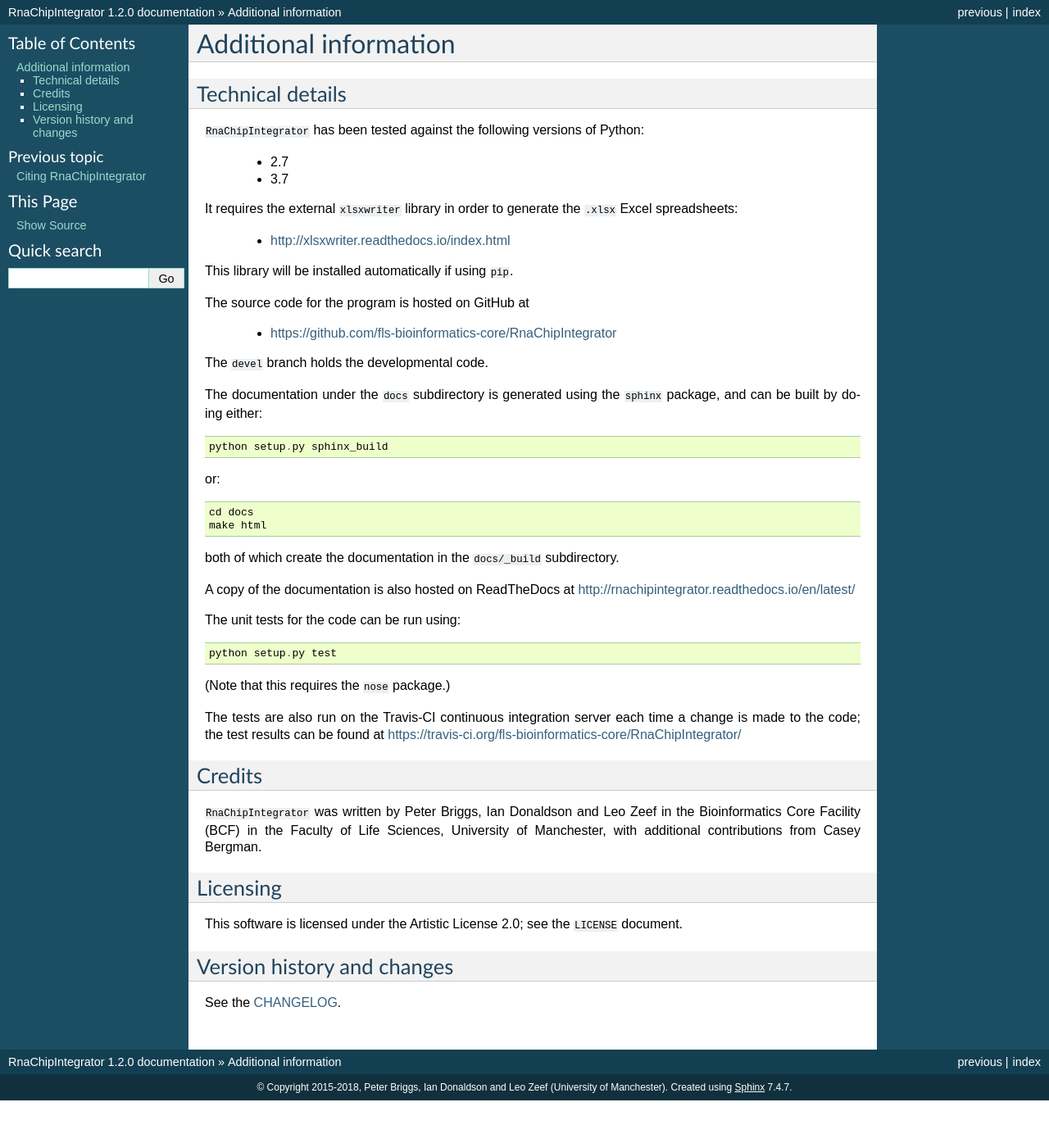
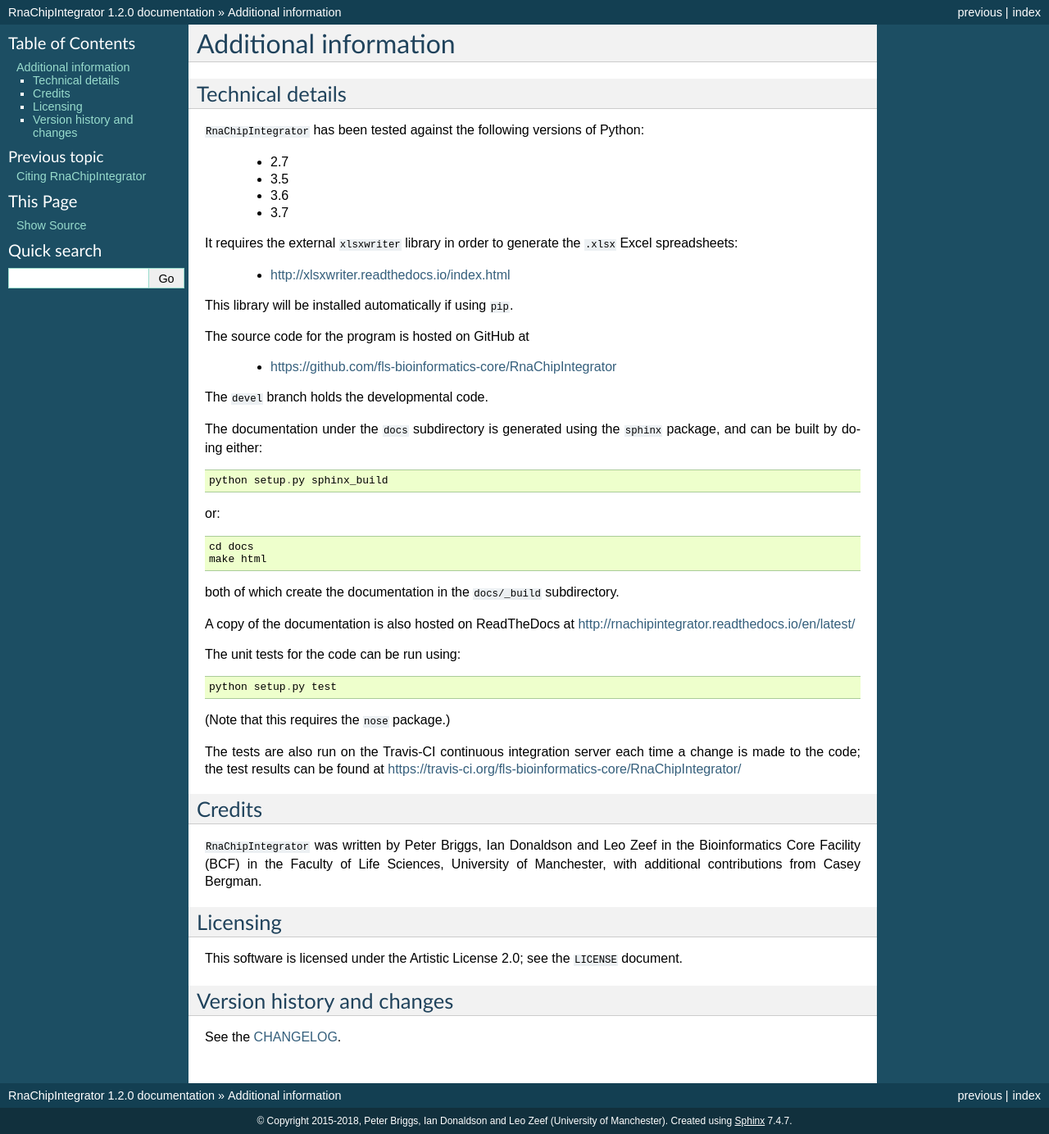
Before and after one commit to fls-bioinformatics-core/RnaChipIntegrator, a Sphinx documentation site: the page built from docs/additional_info.rst, in a window 1280 px wide. Shown: the whole page at 82% size. Built offline with Sphinx 7.4.7, drawn with Linux system fonts in a browser that asks for light colours; before the commit the page ends 1343 px from its top, so only the background shows below that.

Commit message:
Update setup.py and documentation to add Python 3.5 and 3.6 as supported versions.

```diff
--- a/docs/additional_info.rst
+++ b/docs/additional_info.rst
@@ -10,6 +10,8 @@
 Python:
 
  * 2.7
+ * 3.5
+ * 3.6
  * 3.7
 
 It requires the external ``xlsxwriter`` library in order to generate the
--- a/setup.py
+++ b/setup.py
@@ -50,6 +50,8 @@
         "Programming Language :: Python :: 2",
         'Programming Language :: Python :: 2.7',
         "Programming Language :: Python :: 3",
+        'Programming Language :: Python :: 3.5',
+        'Programming Language :: Python :: 3.6',
         'Programming Language :: Python :: 3.7',
     ],
     install_requires = ['xlsxwriter >= 0.8.4',],
```
